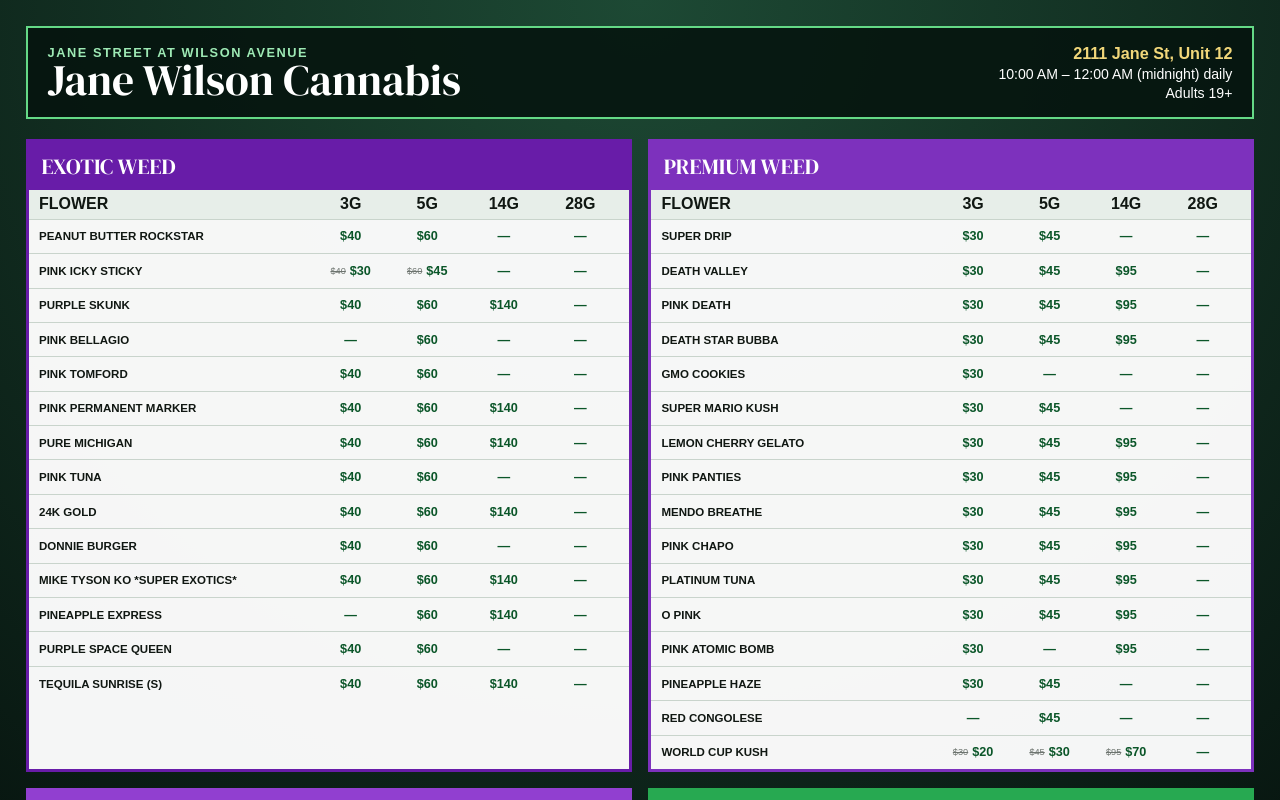
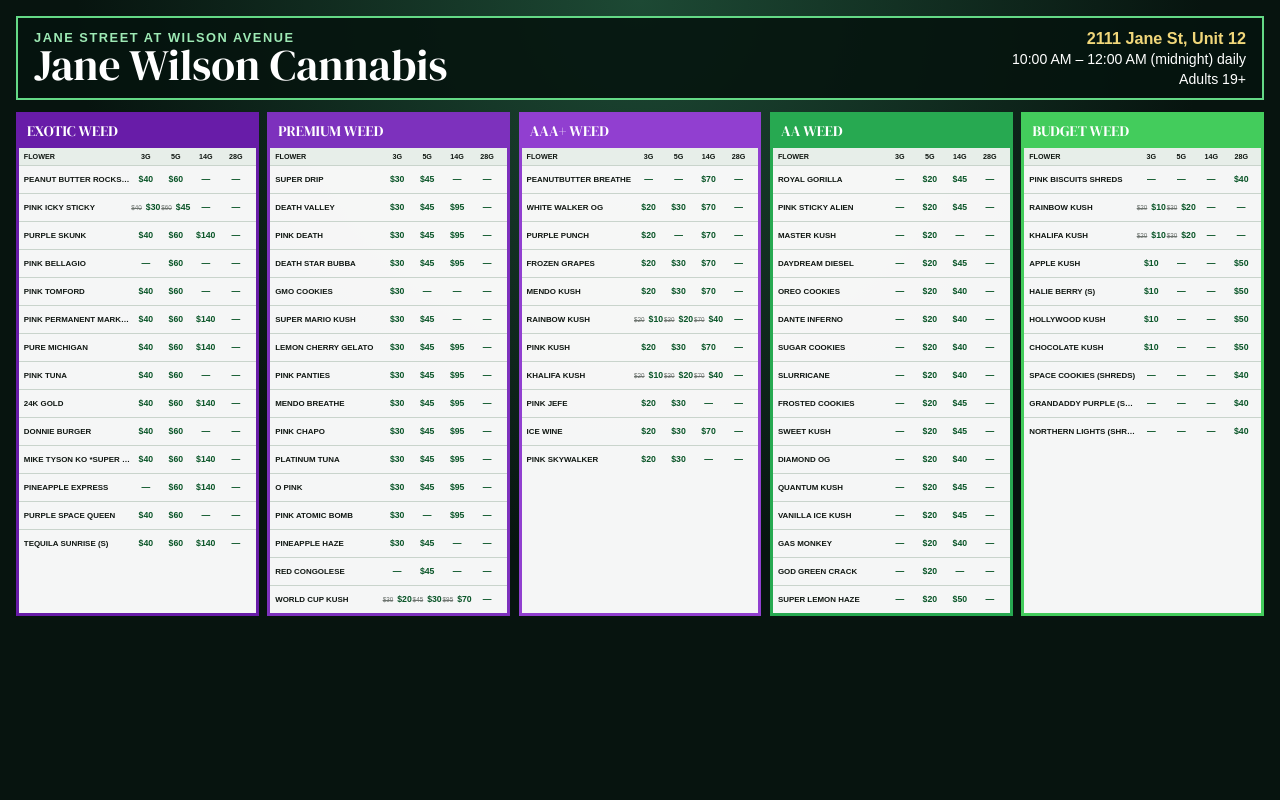
Before and after one commit to athenashopvn888/jane-wilson-cannabis-dispensary, a Next.js app: page /tv in a window 1280 px wide. Shown: the top 800 px of the page. Built offline with nearby package versions, Linux system fonts and the light colour scheme.

Commit message:
Fit flower board to TV viewport (#10)

```diff
--- a/app/tv/tv.module.css
+++ b/app/tv/tv.module.css
@@ -1,6 +1,7 @@
 .screen {
-  min-height: 100vh;
-  padding: 1.6rem;
+  height: 100vh;
+  overflow: hidden;
+  padding: 1rem;
   background: radial-gradient(circle at top, #1d4934, #07140f 55%);
   color: #fff;
   font-family: Arial, Helvetica, sans-serif;
@@ -11,8 +12,8 @@
   align-items: end;
   justify-content: space-between;
   gap: 2rem;
-  margin-bottom: 1.25rem;
-  padding: 1rem 1.25rem;
+  margin-bottom: 0.75rem;
+  padding: 0.7rem 1rem;
   border: 2px solid #64d986;
   background: rgba(5, 20, 14, 0.88);
 }
@@ -51,8 +52,8 @@
 
 .tierGrid {
   display: grid;
-  grid-template-columns: repeat(2, minmax(0, 1fr));
-  gap: 1rem;
+  grid-template-columns: repeat(5, minmax(0, 1fr));
+  gap: 0.55rem;
 }
 
 .tier {
@@ -62,30 +63,27 @@
   color: #101712;
 }
 
-.tier:last-child {
-  grid-column: 1 / -1;
-}
-
 .tier h2 {
   margin: 0;
-  padding: 0.55rem 0.8rem;
+  padding: 0.4rem 0.5rem;
   background: var(--tier);
   color: #fff;
-  font-size: clamp(1.2rem, 1.7vw, 2.1rem);
+  font-size: clamp(0.85rem, 1.15vw, 1.45rem);
   text-transform: uppercase;
 }
 
 .tableHead,
 .row {
   display: grid;
-  grid-template-columns: minmax(10rem, 2.5fr) repeat(4, minmax(4rem, 0.7fr));
+  grid-template-columns: minmax(0, 2.5fr) repeat(4, minmax(0, 0.7fr));
   align-items: center;
 }
 
 .tableHead {
-  padding: 0.35rem 0.65rem;
+  padding: 0.25rem 0.3rem;
   background: #e7eee9;
   font-weight: 900;
+  font-size: clamp(0.45rem, 0.55vw, 0.72rem);
   text-transform: uppercase;
 }
 
@@ -95,10 +93,10 @@
 }
 
 .row {
-  min-height: 2.15rem;
-  padding: 0.2rem 0.65rem;
+  min-height: 1.75rem;
+  padding: 0.12rem 0.3rem;
   border-top: 1px solid #c9d4cc;
-  font-size: clamp(0.72rem, 0.9vw, 1.05rem);
+  font-size: clamp(0.48rem, 0.62vw, 0.8rem);
 }
 
 .flowerName {
@@ -126,10 +124,10 @@
 }
 
 @media (max-width: 900px) {
+  .screen { height: auto; min-height: 100vh; overflow: visible; }
   .screen { padding: 0.65rem; }
   .header { align-items: start; padding: 0.75rem; }
   .storeFacts { font-size: 0.7rem; }
   .tierGrid { grid-template-columns: 1fr; }
-  .tier:last-child { grid-column: auto; }
   .tableHead, .row { grid-template-columns: minmax(7rem, 2.1fr) repeat(4, minmax(3rem, 0.7fr)); }
 }
```
